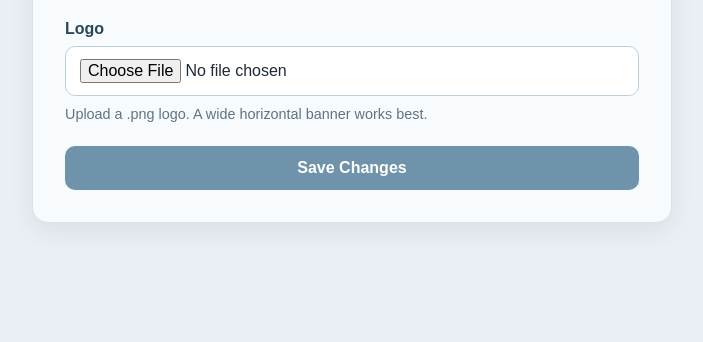
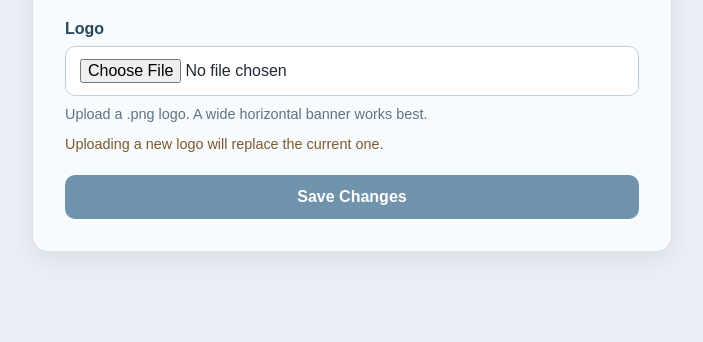
Before and after one commit to chrgxh/my_review_app, a FastAPI app: template templates/business_config.html in a window 1280 px wide. Shown: the part 1007-1349 px from the top of the page, without its empty margins (288-991 px from the left). Before the commit the page ends 1230 px from the top, so only its background shows below. Run offline with FastAPI, Linux system fonts and the light colour scheme; the template is opened without the code that fills it, so the values that code supplies are empty; parts of the project's set-up code (start-up, migrations or seed data) failed here and were passed over.

Commit message:
Add logo update warning

```diff
--- a/static/css/styles.css
+++ b/static/css/styles.css
@@ -843,3 +843,7 @@ select:focus {
     font-size: 0.9rem;
     line-height: 1.5;
 }
+
+.input-help-warning {
+    color: #7a5a2e;
+}
--- a/templates/business_config.html
+++ b/templates/business_config.html
@@ -129,6 +129,9 @@
                         <div class="input-help">
                             Upload a .png logo. A wide horizontal banner works best.
                         </div>
+                        <div class="input-help input-help-warning">
+                            Uploading a new logo will replace the current one.
+                        </div>
                     </div>
 
                     {% if current_business.logo_url %}
```
